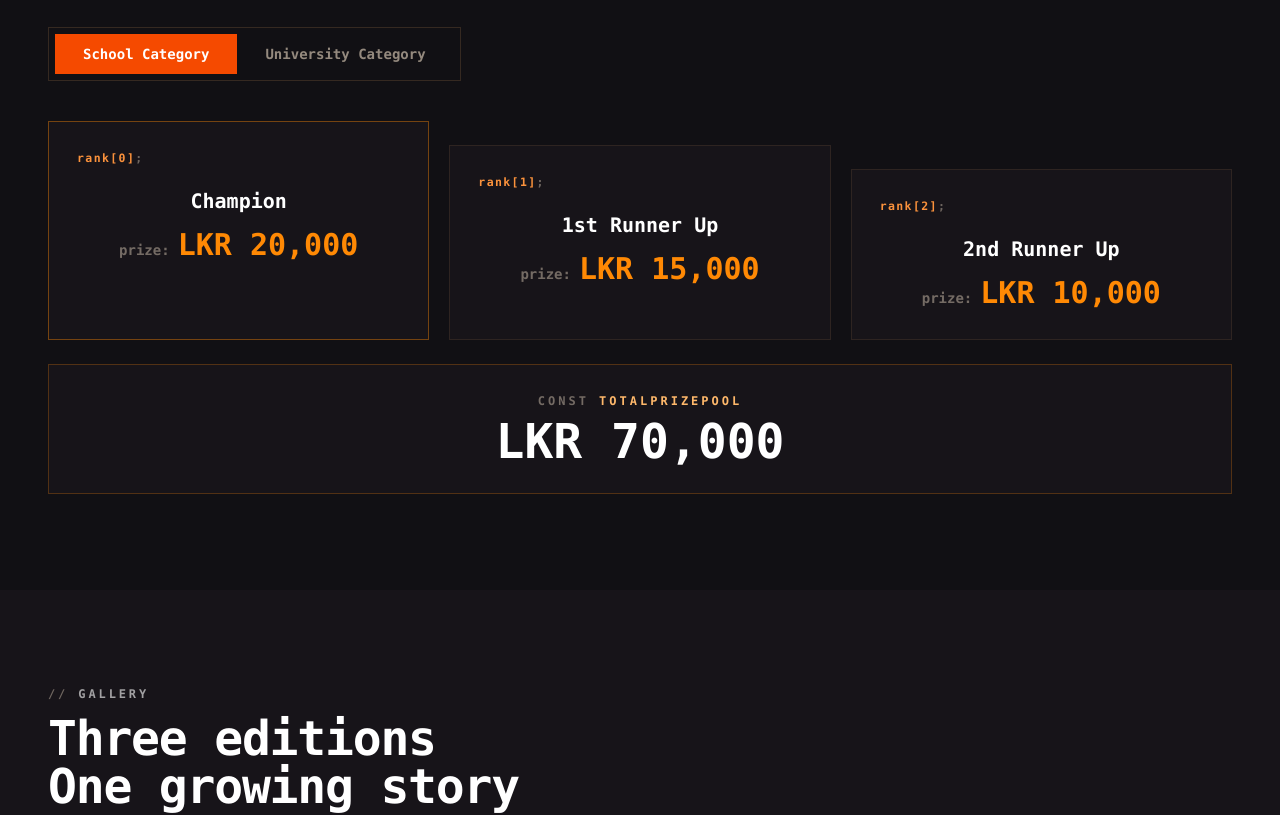
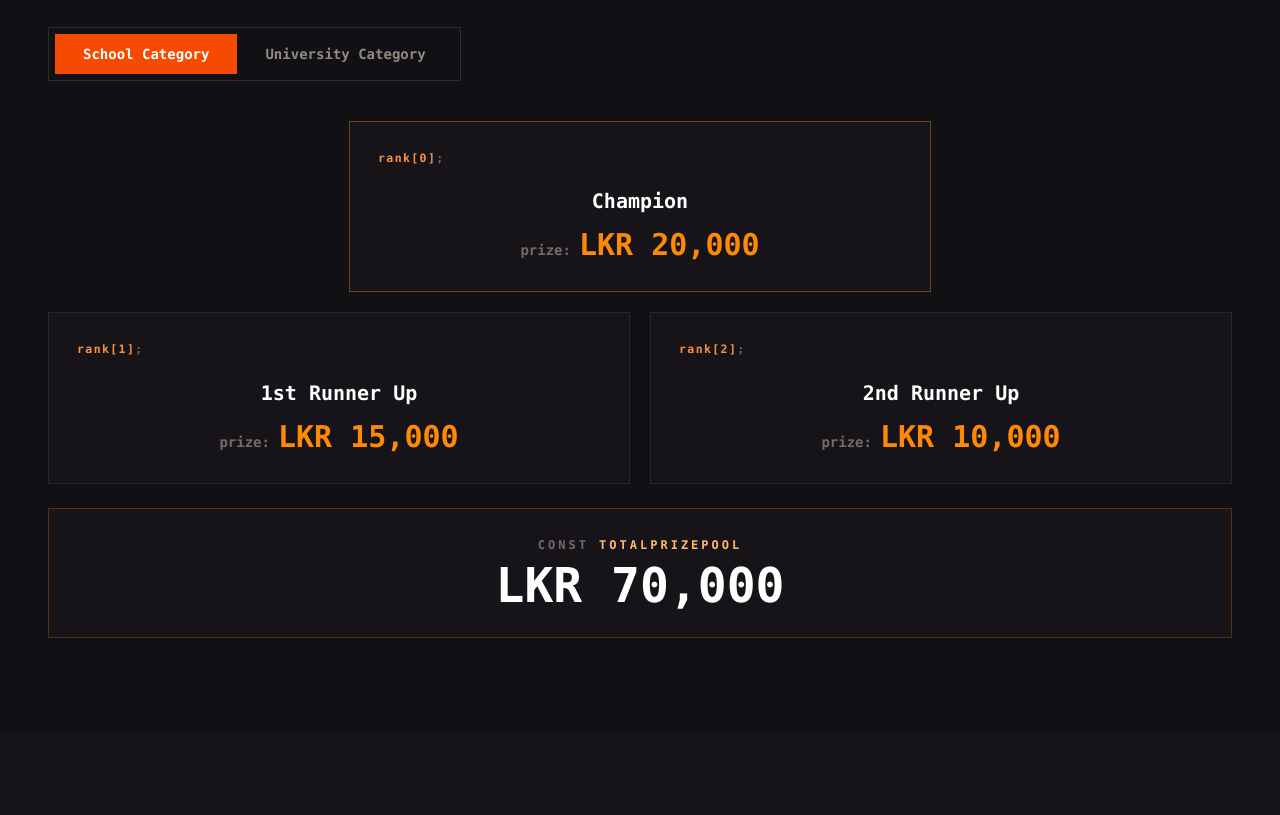
Before and after one commit to hirunjayalath/devthon-4.0-web, a React (Vite) app: page / in a window 1280 px wide. Shown: the part 3627-4442 px from the top of the page. Built offline with nearby package versions, Linux system fonts and the light colour scheme; no server answers.

Commit message:
Arrange prize cards in triangle layout

```diff
--- a/src/EventSections.tsx
+++ b/src/EventSections.tsx
@@ -151,7 +151,7 @@ export function PrizePool() {
 
         <CategoryTabs active={category} onChange={setCategory} />
 
-        <div className="grid gap-5 md:grid-cols-3">
+        <div className="grid gap-5 md:grid-cols-2">
           {prize.placements.map((placement, index) => (
             <article
               key={placement.title}
@@ -159,7 +159,7 @@ export function PrizePool() {
                 index === 0
                   ? 'border-orange-400/40 bg-[#171419]'
                   : 'border-orange-300/10 bg-[#171419]'
-              } ${index === 1 ? 'md:mt-6' : index === 2 ? 'md:mt-12' : ''}`}
+              } ${index === 0 ? 'md:col-span-2 md:mx-auto md:w-[calc(50%-0.625rem)]' : ''}`}
             >
               <p className="code-key text-left">rank[{index}]</p>
               <h3 className="mt-5 text-xl font-black">{placement.title}</h3>
```
